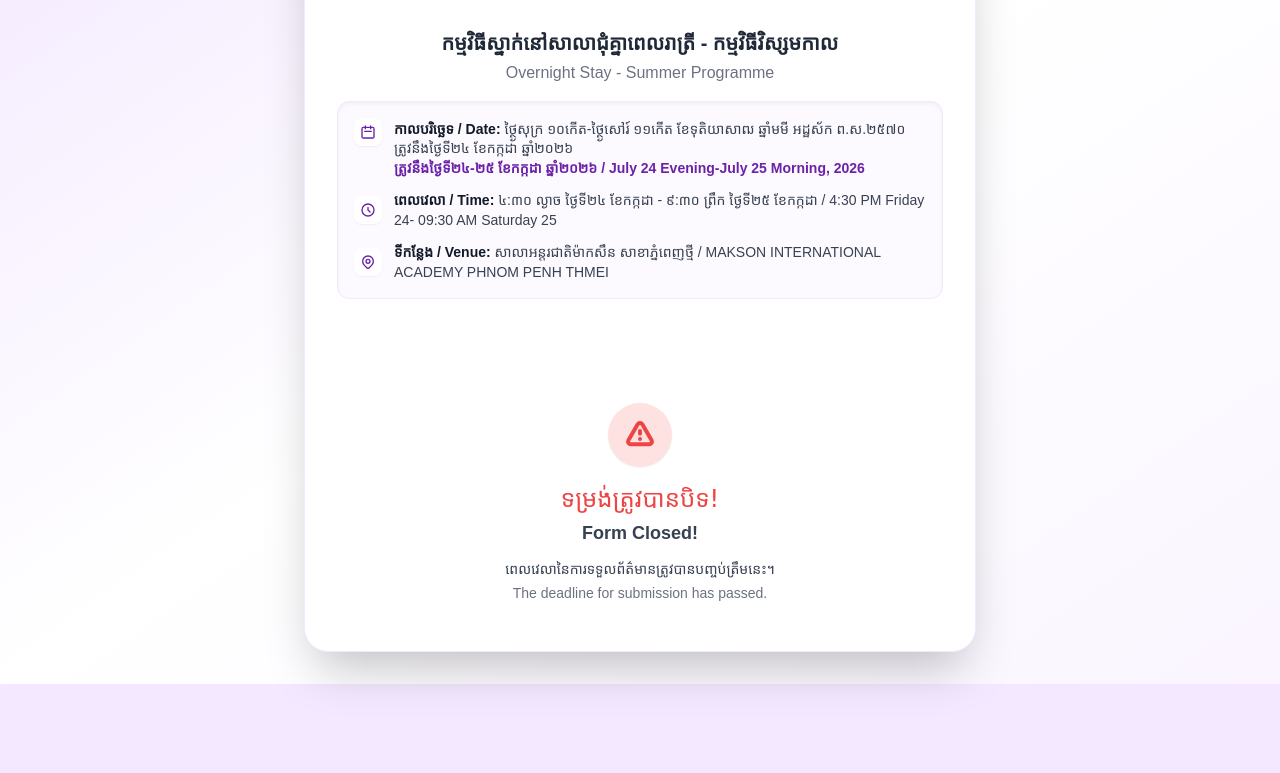
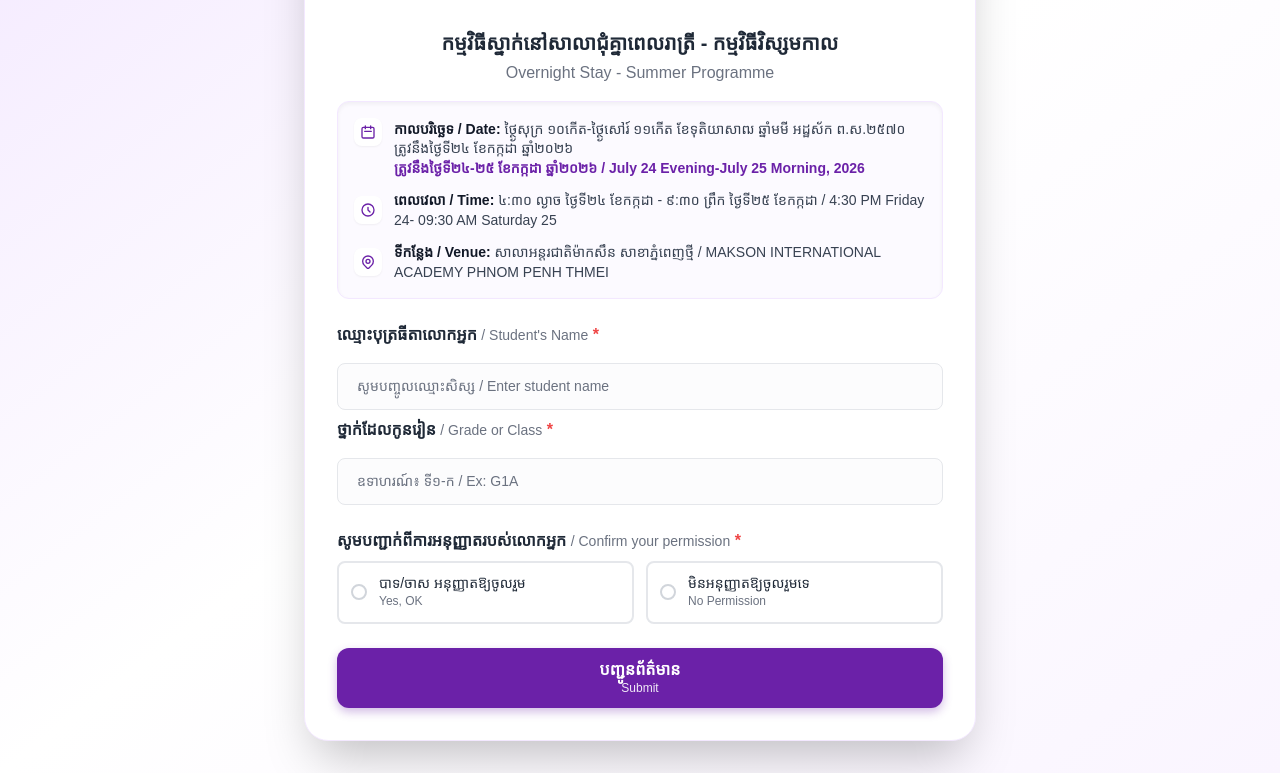
Before and after one commit to keosophannarith/survey_4, a plain HTML site: page index.html in a window 1280 px wide. Shown: the part 204-977 px from the top of the page. Before the commit the page ends 888 px from the top, so only its background shows below. Drawn offline with nearby package versions, Linux system fonts and the light colour scheme; a web font is replaced by a local one.

Commit message:
Update deadline date in index.html

```diff
--- a/index.html
+++ b/index.html
@@ -306,7 +306,7 @@
 
         // 🛑 កំណត់ថ្ងៃផុតកំណត់នៅទីនេះ / Set Deadline Date here (YYYY-MM-DDTHH:mm:ss)
         // ឧទាហរណ៍៖ ថ្ងៃទី២៧ មិថុនា ២០២៦ ម៉ោង ២៣:៥៩ យប់
-        const DEADLINE_DATE = new Date('2026-07-21T23:59:59');
+        const DEADLINE_DATE = new Date('2026-11-27T23:59:59');
 
         // ពិនិត្យមើលថាតើផុតកំណត់ឬនៅ / Check if form is expired
         const now = new Date();
```
